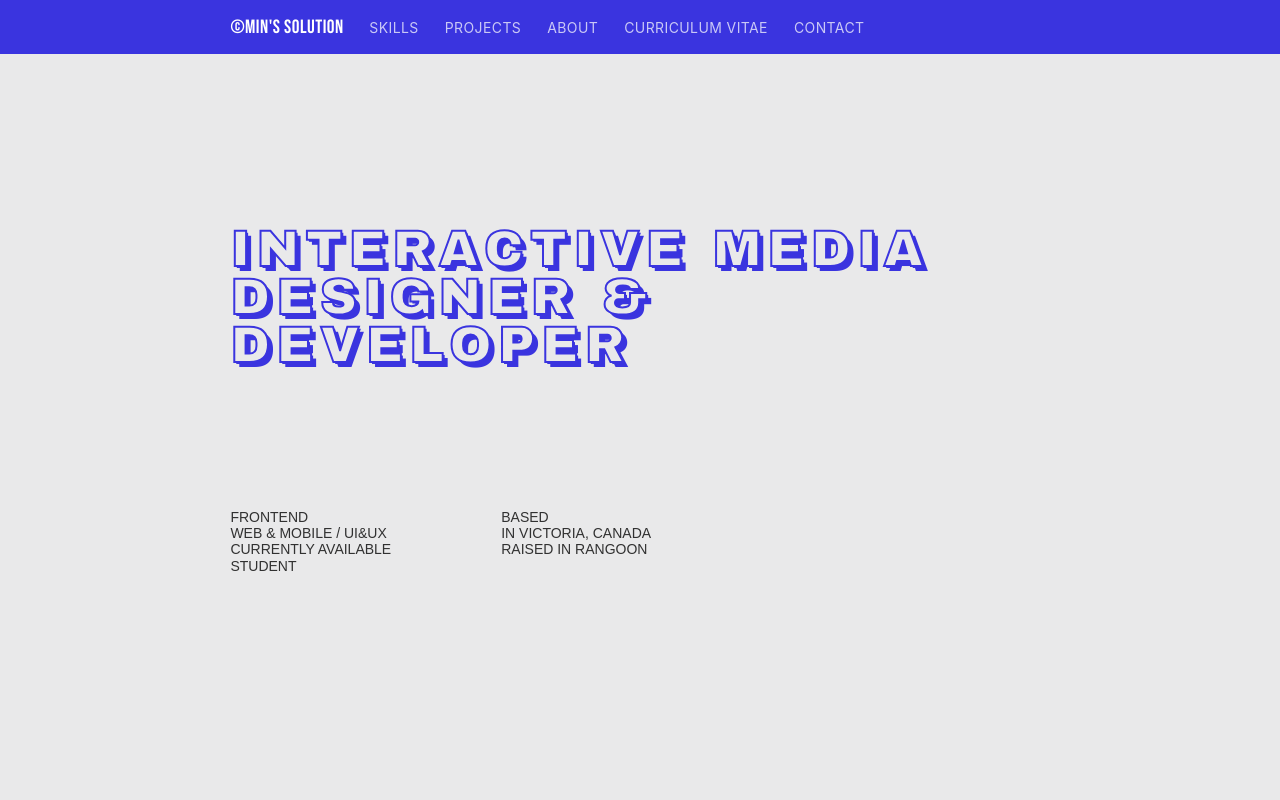
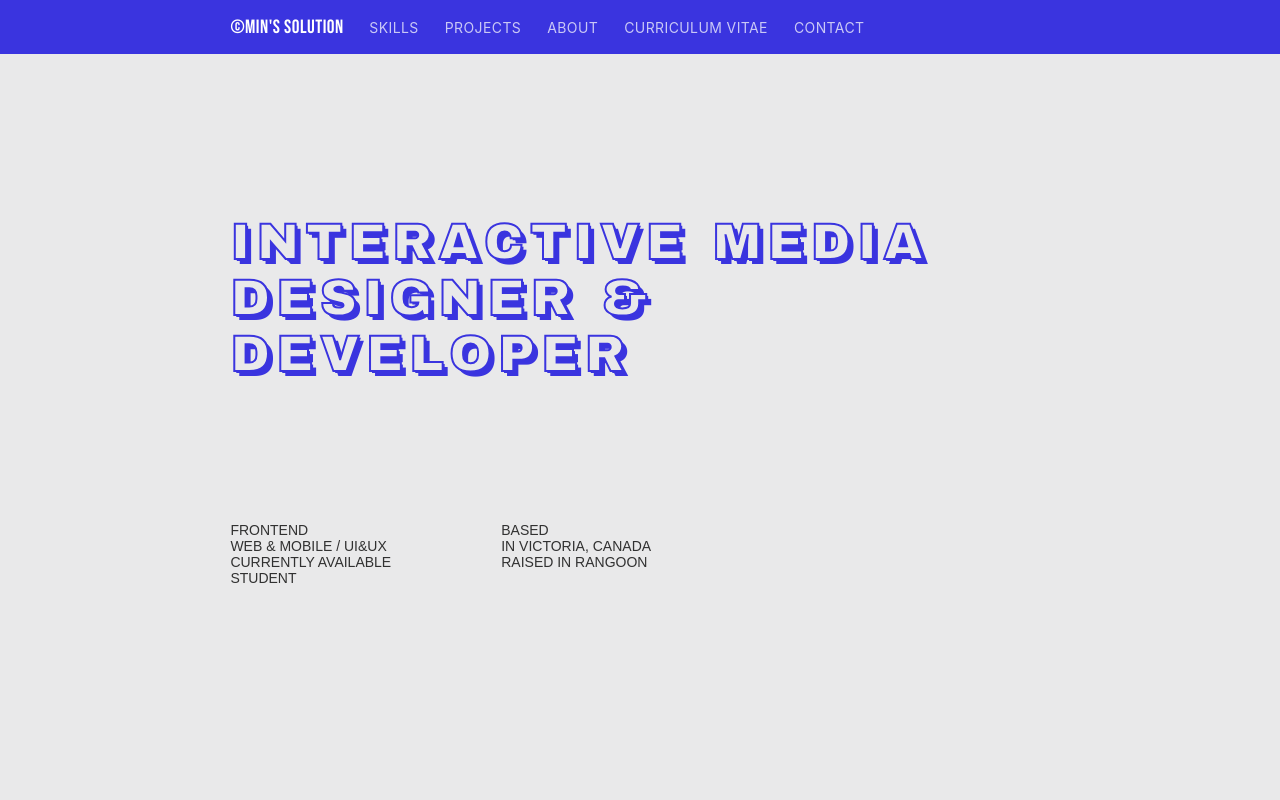
Before and after one commit to MinMon-12/PortfolioReact, a React (Vite) app: page / in a window 1280 px wide. Shown: the top 800 px of the page. Built offline with nearby package versions, Linux system fonts and the light colour scheme.

Commit message:
Remove line-heigh banner title

```diff
--- a/src/components/Banner.css
+++ b/src/components/Banner.css
@@ -15,7 +15,6 @@
   text-transform: uppercase;
   font-family: 'Arial Black', Impact, sans-serif;
   font-size: clamp(1.875rem, 4vw, 6rem);
-  line-height: 0.93;
   letter-spacing: 0.4rem;
   color: #e9e9ea;
   -webkit-text-stroke: 2px #3A34DF;
```
